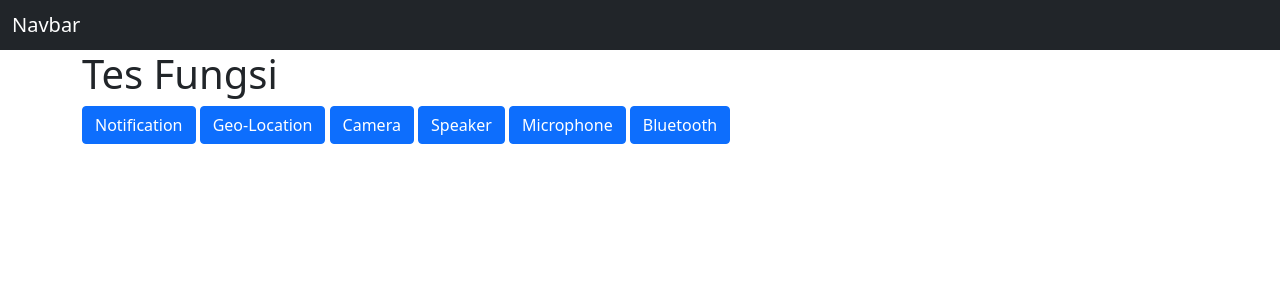
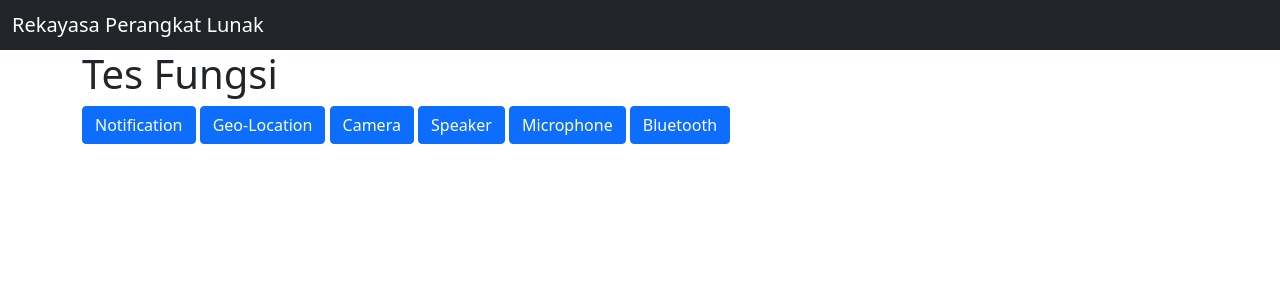
Before and after one commit to hilmifawwaz/uas-rpl, a PHP site: page / in a window 1280 px wide. Shown: the top 300 px of the page. Run offline with PHP 8.4, Linux system fonts and the light colour scheme.

Commit message:
Update navbar.php

```diff
--- a/navbar.php
+++ b/navbar.php
@@ -1,5 +1,5 @@
 <nav class="navbar navbar-dark bg-dark">
   <div class="container-fluid">
-    <span class="navbar-brand mb-0 h1">Navbar</span>
+    <span class="navbar-brand mb-0 h1">Rekayasa Perangkat Lunak</span>
   </div>
 </nav>
```
